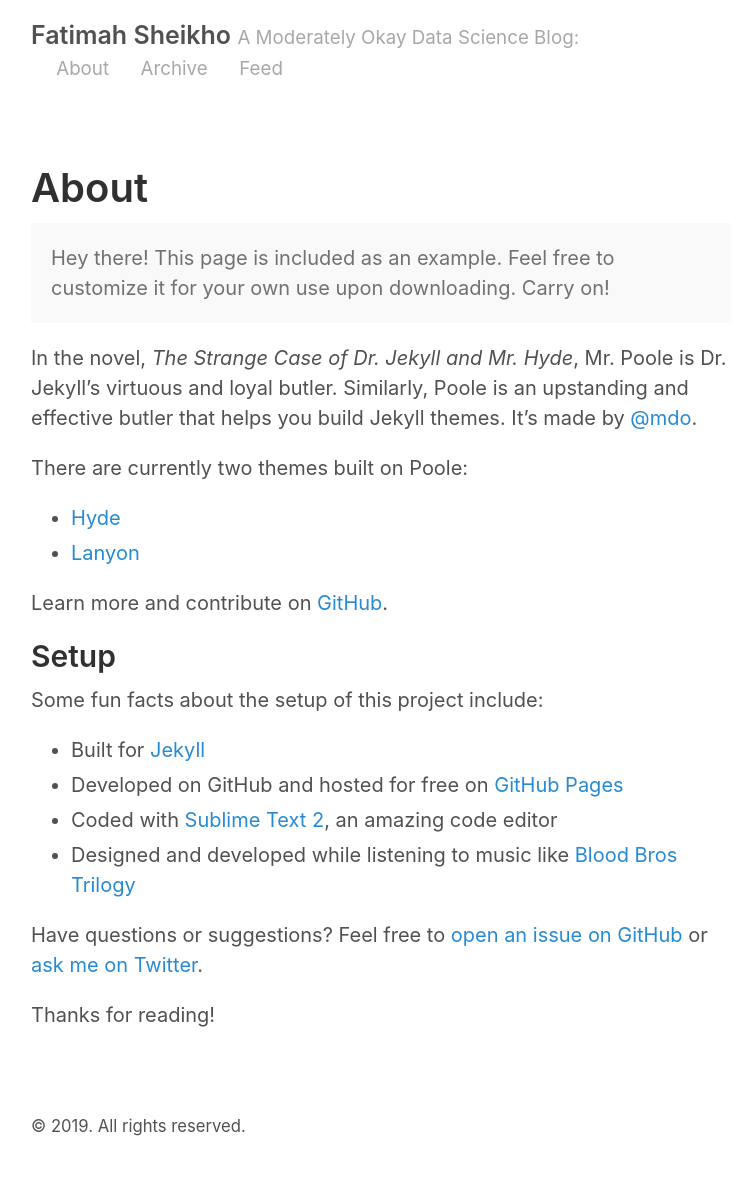
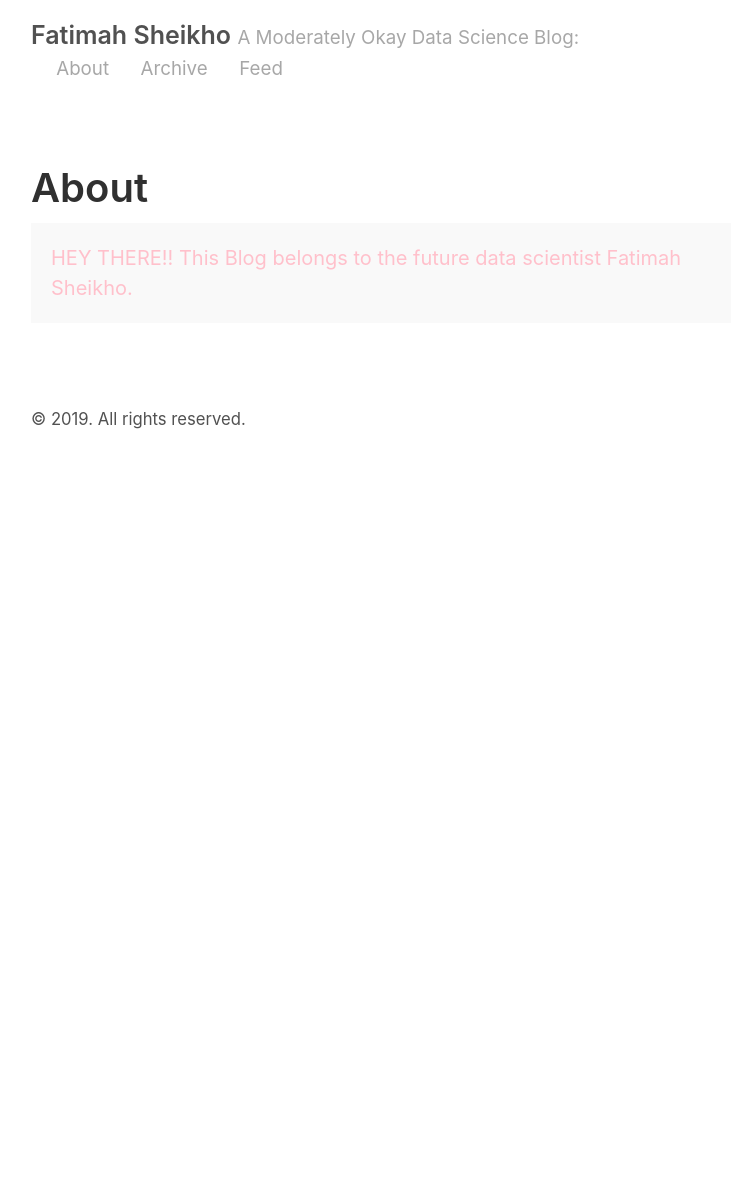
Before and after one commit to fatimahSheikho/fatimahSheikho.github.io, a Jekyll site: the page built from about.md, in a window 1280 px wide. Shown: the whole page, without its empty margins (259-1015 px from the left). Built offline with Jekyll 4.4.1, drawn with Linux system fonts in a browser that asks for light colours; after the commit the page ends 900 px from its top, so only the background shows below that.

Commit message:
Update about.md

```diff
--- a/about.md
+++ b/about.md
@@ -3,28 +3,7 @@ layout: page
 title: About
 ---
 
-<p class="message">
-  Hey there! This page is included as an example. Feel free to customize it for your own use upon downloading. Carry on!
+<p class="message" style="color:pink;">
+HEY THERE!!
+  This Blog belongs to the future data scientist Fatimah Sheikho.
 </p>
-
-In the novel, *The Strange Case of Dr. Jekyll and Mr. Hyde*, Mr. Poole is Dr. Jekyll's virtuous and loyal butler. Similarly, Poole is an upstanding and effective butler that helps you build Jekyll themes. It's made by [@mdo](https://twitter.com/mdo).
-
-There are currently two themes built on Poole:
-
-* [Hyde](http://hyde.getpoole.com)
-* [Lanyon](http://lanyon.getpoole.com)
-
-Learn more and contribute on [GitHub](https://github.com/poole).
-
-## Setup
-
-Some fun facts about the setup of this project include:
-
-* Built for [Jekyll](http://jekyllrb.com)
-* Developed on GitHub and hosted for free on [GitHub Pages](https://pages.github.com)
-* Coded with [Sublime Text 2](http://sublimetext.com), an amazing code editor
-* Designed and developed while listening to music like [Blood Bros Trilogy](https://soundcloud.com/maddecent/sets/blood-bros-series)
-
-Have questions or suggestions? Feel free to [open an issue on GitHub](https://github.com/poole/poole/issues/new) or [ask me on Twitter](https://twitter.com/mdo).
-
-Thanks for reading!
```
